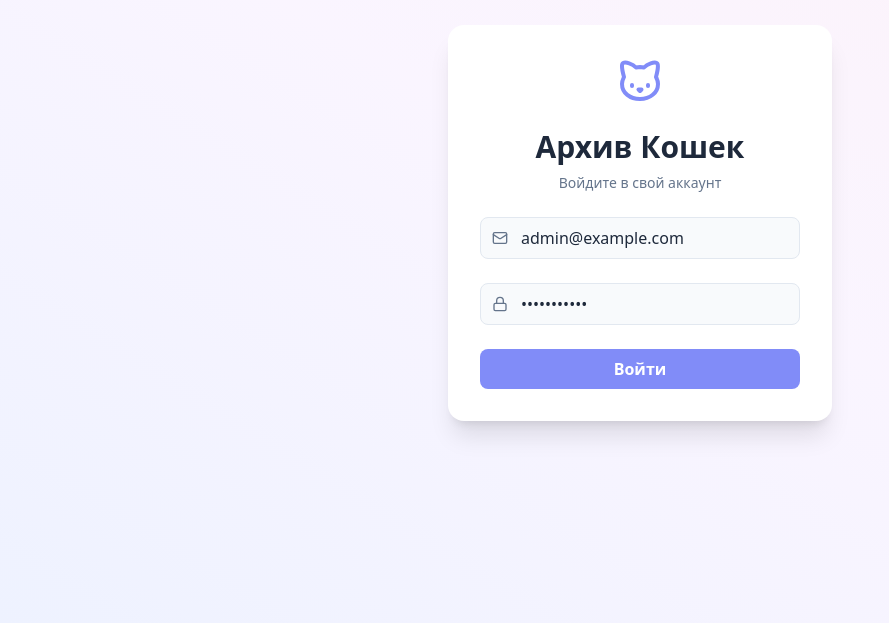
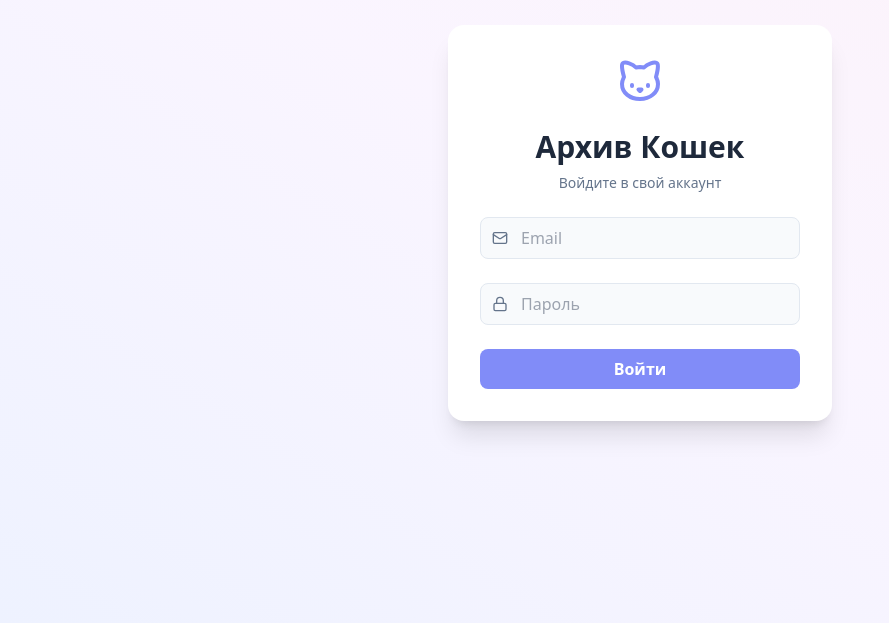
Before and after one commit to kirzep/MurdomV2, a Next.js app: page /login in a window 1280 px wide. Shown: the part 177-800 px from the top of the page, without its empty margins (0-889 px from the left). Built offline with nearby package versions, Linux system fonts and the light colour scheme; no server answers.

Commit message:
Fix login localhost redirection

```diff
--- a/app/login/page.tsx
+++ b/app/login/page.tsx
@@ -14,8 +14,9 @@ export default function LoginPage() {
   const router = useRouter();
   const { status } = useSession();
 
-  const [email, setEmail] = useState('admin@example.com');
-  const [password, setPassword] = useState('password123');
+  // ИСПРАВЛЕНИЕ: Убираем тестовые данные, поля теперь пустые по умолчанию
+  const [email, setEmail] = useState('');
+  const [password, setPassword] = useState('');
   const [error, setError] = useState('');
   const [isLoading, setIsLoading] = useState(false);
 
@@ -41,8 +42,6 @@ export default function LoginPage() {
       if (result?.error) {
         setError('Неверный email или пароль. Попробуйте снова.');
         setIsLoading(false);
-      } else {
-        // Успешный вход приведет к изменению статуса и редиректу из useEffect
       }
     } catch (error) {
       console.error(error);
```
